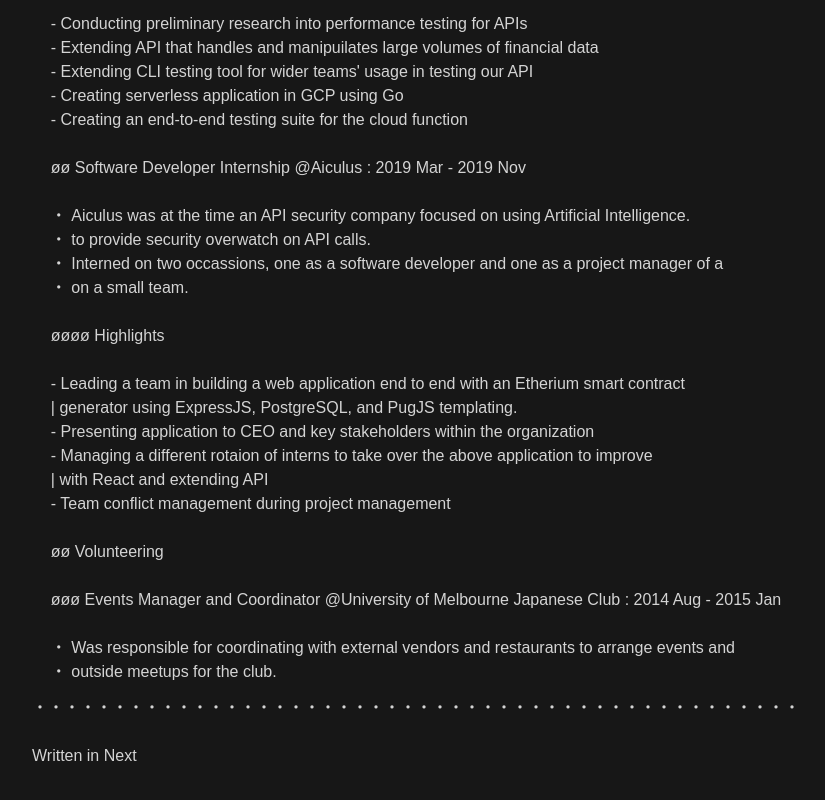
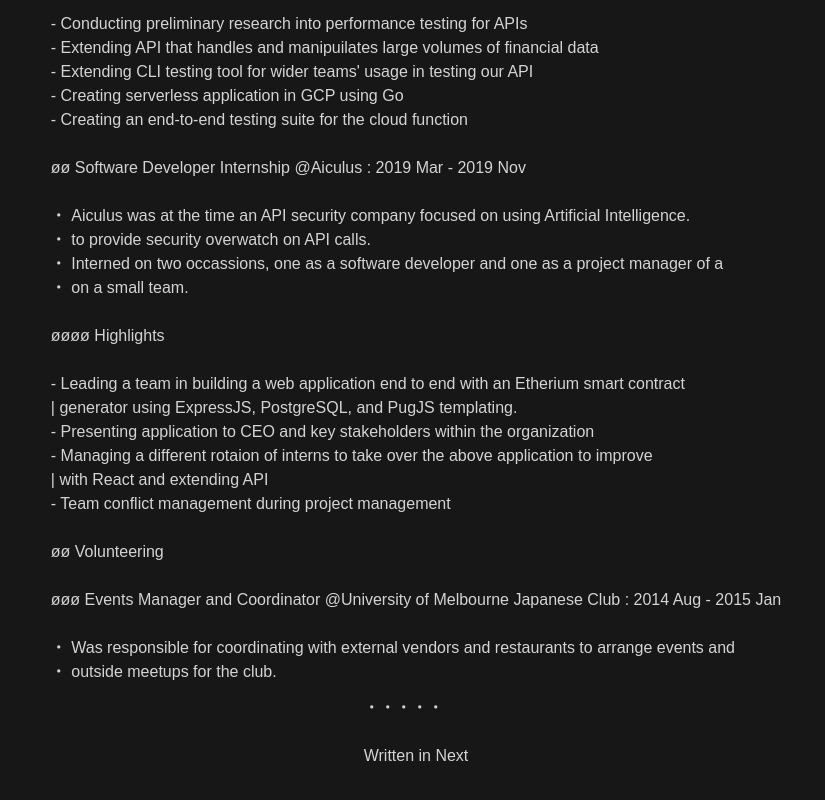
Before and after one commit to cassiechew/website, a Next.js app: page /resume in a window 1280 px wide. Shown: the part 464-1264 px from the top of the page, without its empty margins (224-1049 px from the left). Built offline with nearby package versions, Linux system fonts and the light colour scheme.

Commit message:
Footer length

```diff
--- a/containers/Footer/Footer.tsx
+++ b/containers/Footer/Footer.tsx
@@ -6,7 +6,7 @@ export const Footer = () : JSX.Element => (
 	<>
 		<footer className="container flex flex-col justify-center items-center flex-wrap p-3">
 			<div className="">
-				<div>・・・・・・・・・・・・・・・・・・・・・・・・・・・・・・・・・・・・・・・・・・・・・・・・</div>
+				<div>・・・・・</div>
 				<br />
 			    <p>Written in Next</p>
 				<br />
```
